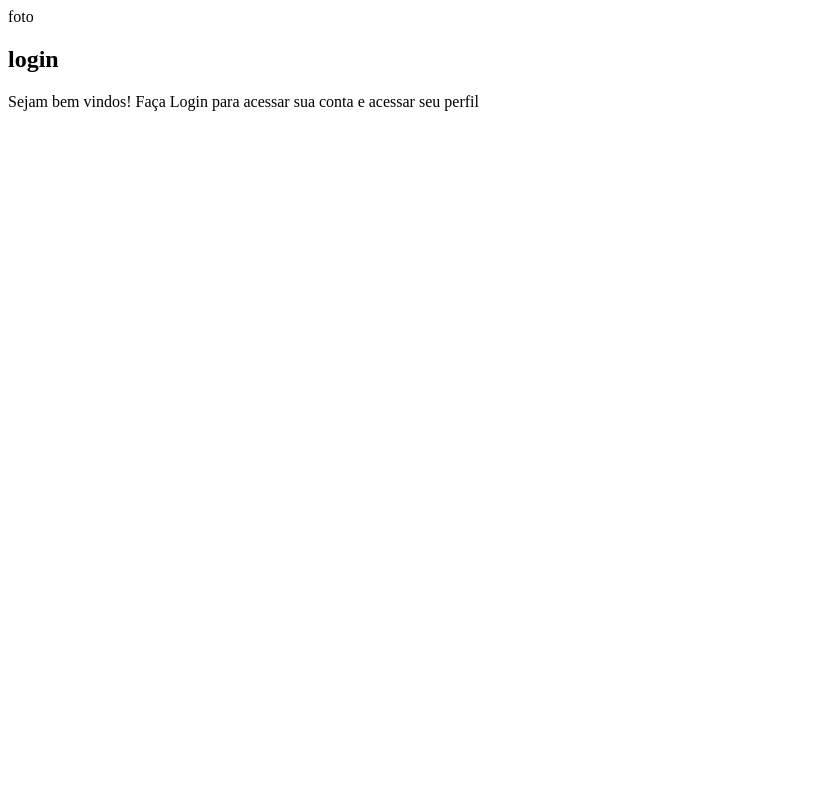
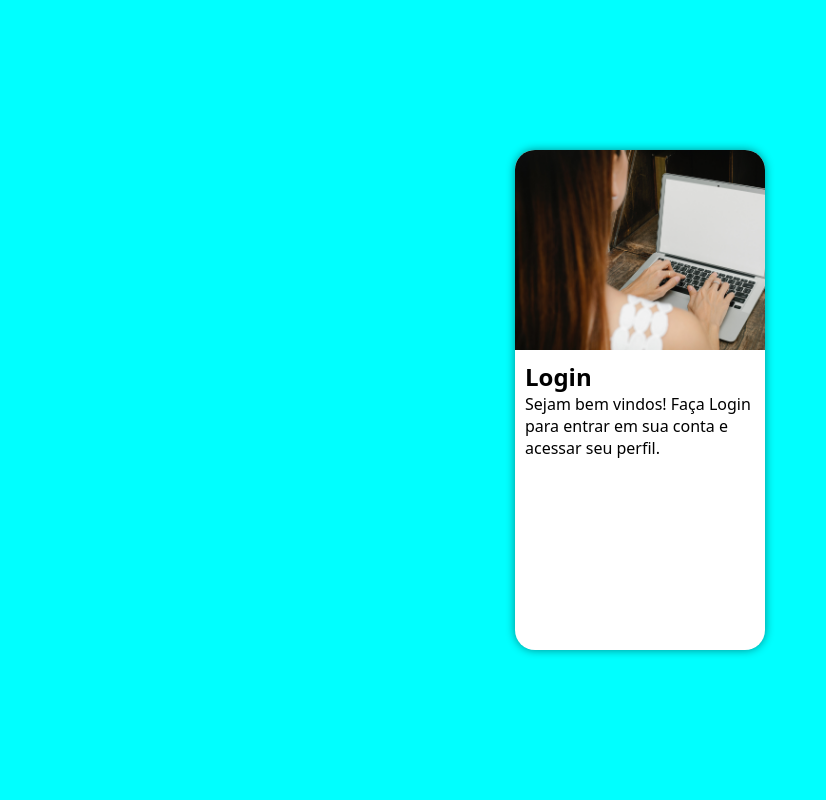
Before and after one commit to Alanfbrum/login, a PHP site: page / in a window 1280 px wide. Shown: the whole page, without its empty margins (0-826 px from the left). Run offline with PHP 8.4, Linux system fonts and the light colour scheme.

Commit message:
Estilos - Projeto login

```diff
--- a/estilos/style.css
+++ b/estilos/style.css
@@ -1,7 +1,53 @@
 @charset "UTF-8";
 
 /*
-#00BFBF
 #008080
-#00BFBF
+#4DFFFF
+#00FFFF
 */
+
+* {
+    font-family: system-ui, -apple-system, BlinkMacSystemFont, 'Segoe UI', Roboto, Oxygen, Ubuntu, Cantarell, 'Open Sans', 'Helvetica Neue', sans-serif;
+    padding: 0px;
+    margin: 0px;
+    box-sizing: border-box;
+}
+
+body, html {
+    background-color: #00FFFF;
+    height: 100vh;
+    width: 100vw;
+}
+
+main {
+    position: relative;
+    height: 100vh;
+    width: 100vw;
+}
+
+section#login {
+    position: absolute;
+    top: 50%;
+    left: 50%;
+    transform: translate(-50%, -50%);
+    overflow: hidden;
+
+    background-color: white;
+    width: 250px;
+    height: 500px;
+    border-radius: 20px;
+    box-shadow: 0px 0px 10px rgba(0, 0, 0, 0.452);
+}
+
+section#login > div#imagem {
+    display: block;
+    background: #4DFFFF url(../imagens/tela.jpg) no-repeat;
+    background-size: cover;
+    background-position: left bottom;
+    height: 200px;
+}
+
+section#login > div#formulario {
+    display: block;
+    padding: 10px;
+}
--- a/index.html
+++ b/index.html
@@ -11,11 +11,10 @@
     <main>
         <section id="login">
             <div id="imagem">
-                foto
             </div>
             <div id="formulario">
-                <h1>login</h1>
-                <p>Sejam bem vindos! Faça Login para acessar sua conta e acessar seu perfil</p>
+                <h1>Login</h1>
+                <p>Sejam bem vindos! Faça Login para entrar em sua conta e acessar seu perfil.</p>
                 <form action="login.php" method="post">
 
                 </form>
```
